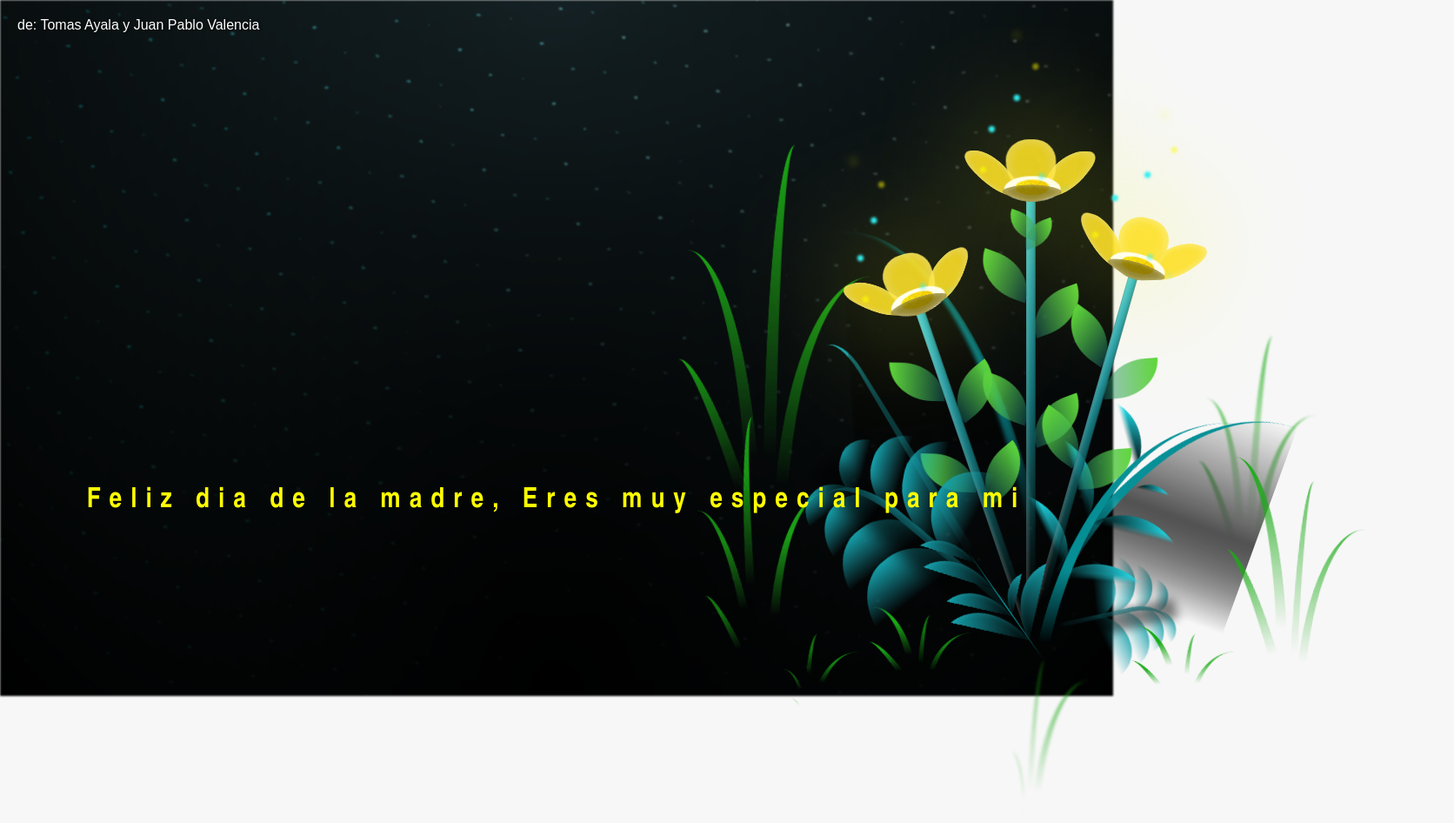
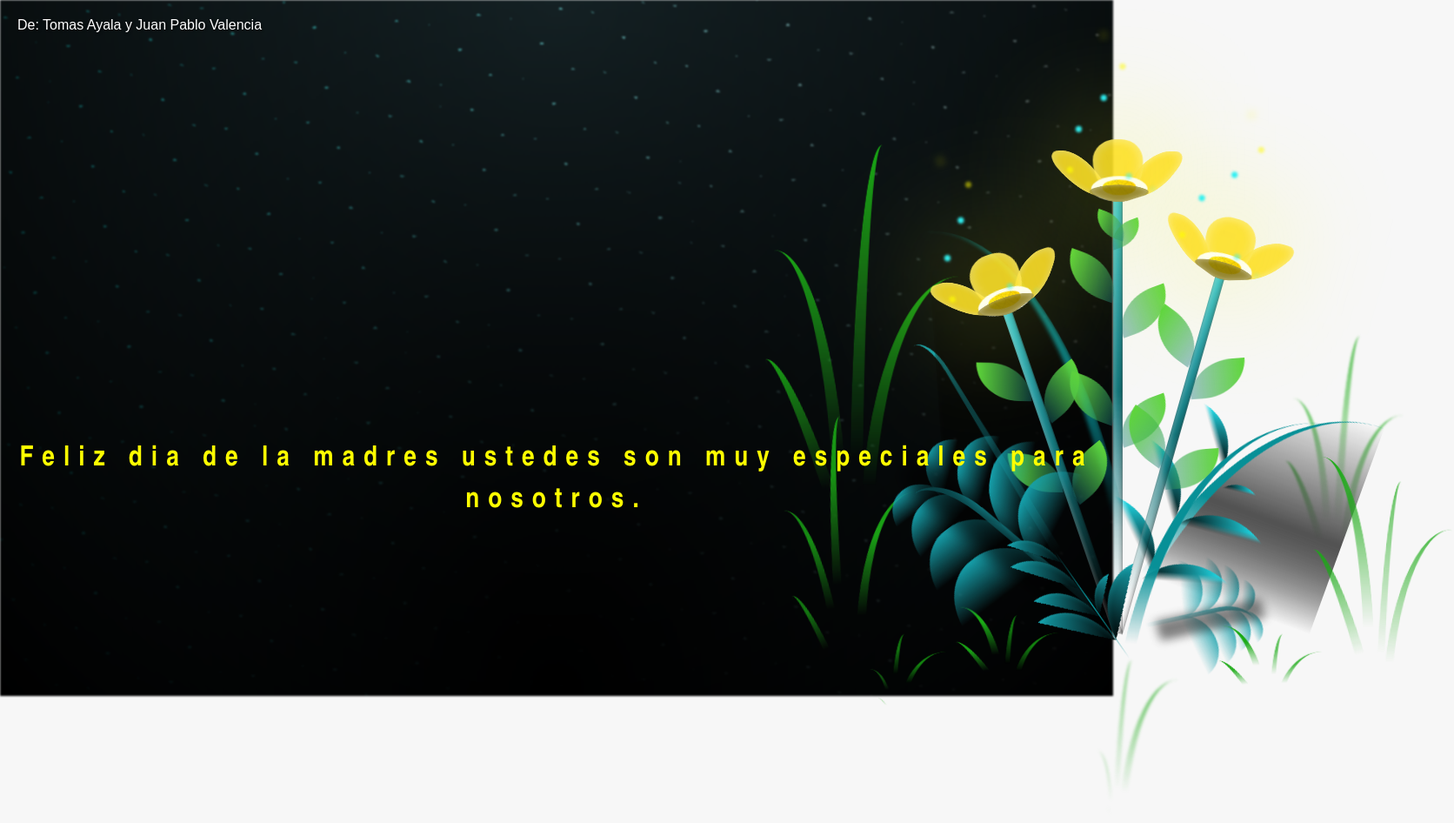
Before and after one commit to tomy15172/web, a plain HTML site: page flower.html in a window 1280 px wide. Shown: the whole page at 87% size, 1672 px wide, since content can reach past the window. Drawn offline with Linux system fonts and the light colour scheme.

Commit message:
flower.html

```diff
--- a/flower.html
+++ b/flower.html
@@ -33,13 +33,13 @@
   </head>
   <body class="container">
     <!-- Texto de crédito en la esquina superior izquierda -->
-    <div class="credito">de: Tomas Ayala y Juan Pablo Valencia</div>
+    <div class="credito">De: Tomas Ayala y Juan Pablo Valencia</div>
 
     <audio src="sound/Adornadita Con Canas.mp3" autoplay></audio>
     <div id="lyrics">
 
     </div>
-    <h1 class="titulo"><span>Feliz dia de la madre, Eres muy especial para mi</span></h1>
+    <h1 class="titulo"><span>Feliz dia de la madres ustedes son muy especiales para nosotros.</span></h1>
 
     <div class="night"></div>
     <div class="flowers">
```
